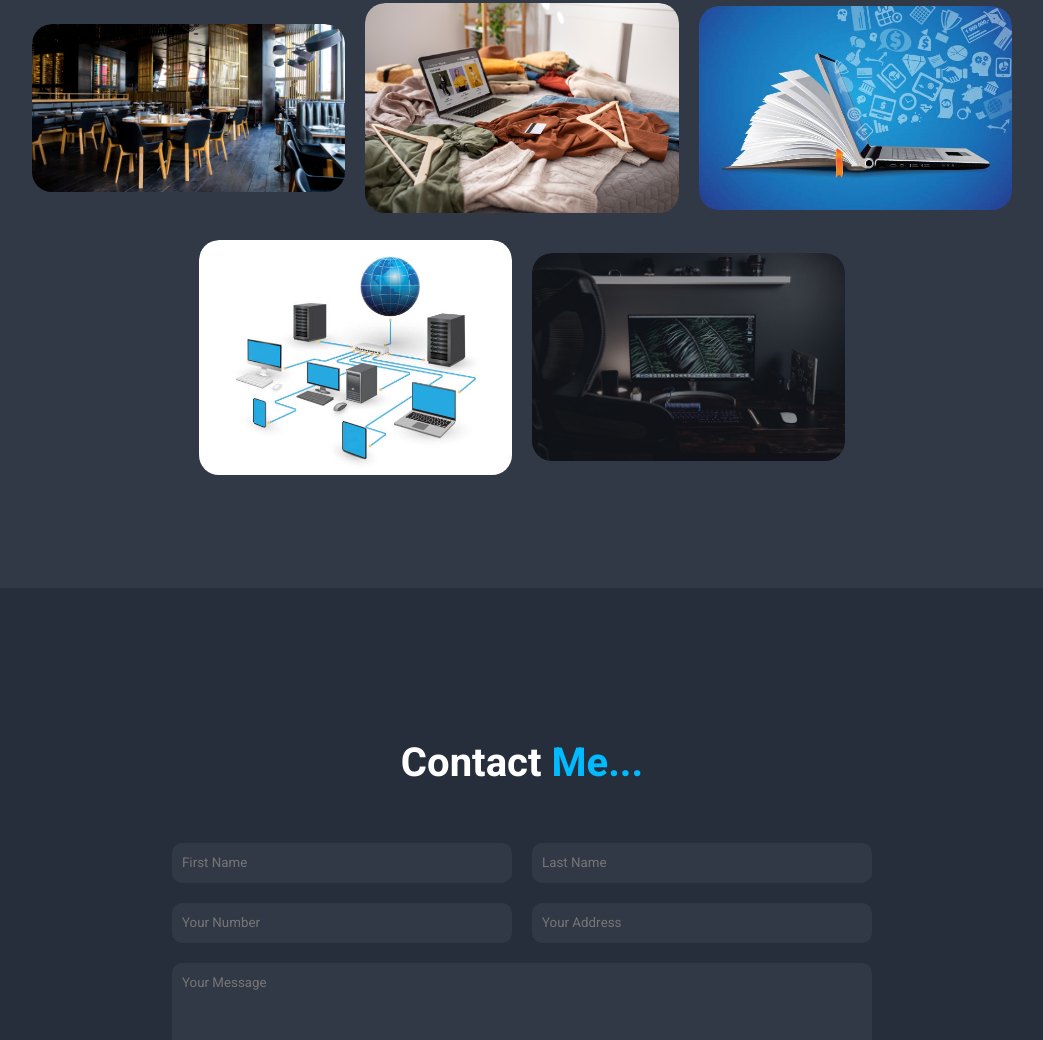
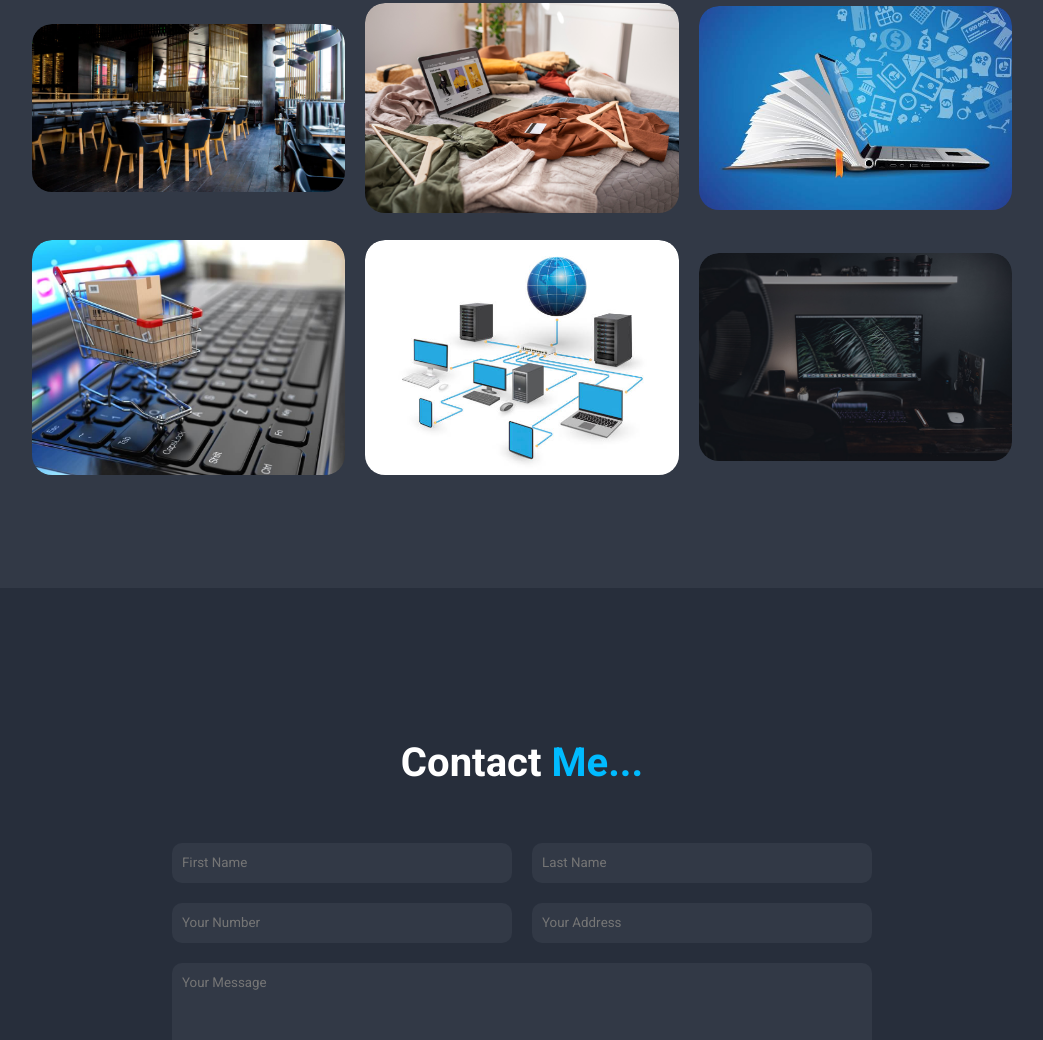
Before and after one commit to Ahmedelnmr/portfiloo, a plain HTML site: page index.html in a window 1280 px wide. Shown: the part 2721-3761 px from the top of the page, without its empty margins (118-1161 px from the left). Drawn offline with nearby package versions, Linux system fonts and the light colour scheme.

Commit message:
Update index.html

```diff
--- a/index.html
+++ b/index.html
@@ -188,6 +188,13 @@
                         <a target="_blank" href="https://github.com/Ahmedelnmr/flourish"><i class="fa-solid fa-up-right-from-square"></i></a>
                     </div>
                 </div>
+                     <div class="project">
+                    <img src="imgs/ecommerce.jpg" alt="">
+                    <div class="title">
+                        <h1>ecommrece_api</h1>
+                        <a target="_blank" href="https://github.com/Ahmedelnmr/ecommerce_api"><i class="fa-solid fa-up-right-from-square"></i></a>
+                    </div>
+                </div>
                 <div class="project">
                     <img src="imgs/net.jpg" alt="">
                     <div class="title">
```
